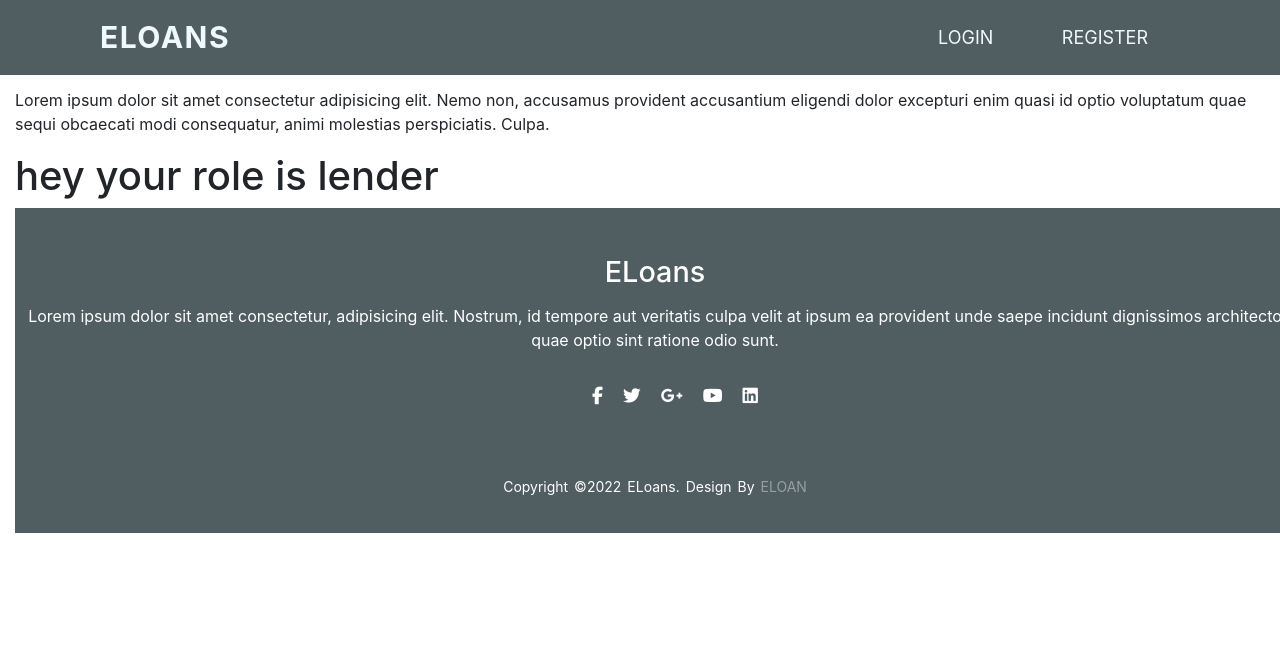
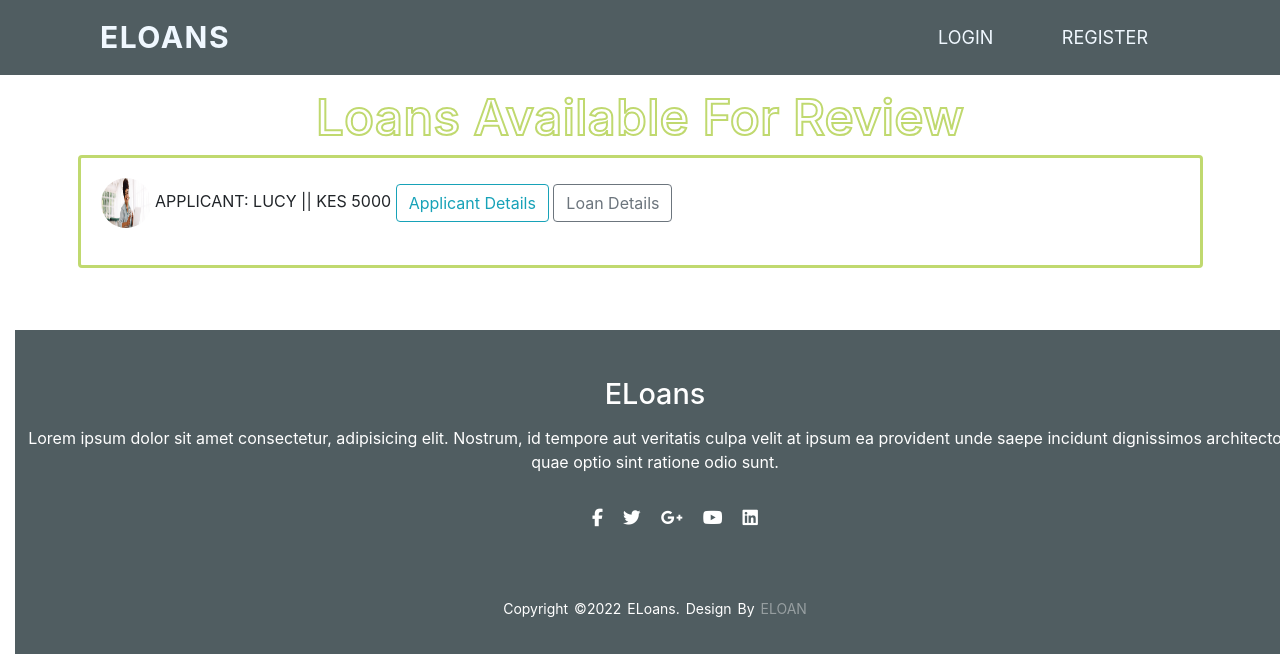
Before and after one commit to BrianMwevi/eLoan, a Django app: page /lender in a window 1280 px wide. Shown: the top 654 px of the page. Run offline with Django 4.2, Linux system fonts and the light colour scheme; some libraries are stand-ins or nearby versions.

Commit message:
lenders page updated

```diff
--- /dev/null
+++ b/loan/static/css/lender.css
@@ -0,0 +1,15 @@
+.lender{
+    padding: 5%;
+}
+
+ h1{
+    font-size:50px;
+    color:white;
+    background: transparent;
+    -webkit-text-stroke: 2px #c0d96f;
+    text-align: center;
+}
+
+.mycard{
+  border:3px solid #c0d96f;
+}
--- a/loan/templates/main/home.html
+++ b/loan/templates/main/home.html
@@ -5,7 +5,7 @@
 
 <div class="home">
   <div class="image">
-<p>Eloans Is Your Financial Partner <br> Get A Loan <br> Anytime! Anywhere!</p>
+<p>Eloans Is Your Financial Partner <br><span class="large">Get A Loan</span>  <br> Anytime! Anywhere!</p>
 <div class="btn btn-primary" id="getbtn">Get Started</div>
   </div>
 
@@ -71,7 +71,9 @@
               >$ 0.99<span class="small"> /mo</span></span
             >
             <span class="year">On first year</span>
+            <a href="{% url 'lenderpage'%}">
             <button class="btn btn-success mt-2">Get Started</button>
+            </a>
           </div>
         </div>
       </div>
--- a/loan/templates/main/lender.html
+++ b/loan/templates/main/lender.html
@@ -1,19 +1,63 @@
 {% extends 'main/base.html' %} {%load static%} {% block styles %}
-<link rel="stylesheet" href="{% static 'css/register.css' %}" />
+<link rel="stylesheet" href="{% static 'css/lender.css' %}" />
 
 {% endblock %} {% block content%}
+<div class="lender">
+<h1>Loans Available For Review</h1>
 
+
+
+<div class="lendercards">
+
+
+<!-- applicant cards -->
+
+<div class="card mycard">
+  <div class="card-body">
+    <p>
+      <img src="{%static 'images/about.png'%}" alt="image" height="50px" width="50px" style="border-radius: 250rem;"> APPLICANT: LUCY || KES 5000
+  <a class="btn btn-outline-info" data-toggle="collapse" href="#multiCollapseExample1" role="button" aria-expanded="false" aria-controls="multiCollapseExample1">Applicant Details</a>
+  <button class="btn btn-outline-secondary" type="button" data-toggle="collapse" data-target="#multiCollapseExample2" aria-expanded="false" aria-controls="multiCollapseExample2">Loan Details</button>
+
+</p>
+<div class="row">
+  <div class="col">
+    <div class="collapse multi-collapse" id="multiCollapseExample1">
+      <div class="card card-body">
+    applicant details: <br>
+  name:lucy <br>
+  contact: 5000 <br>
+  account:76890 <br>
+      </div>
+    </div>
+  </div>
+  <div class="col">
+    <div class="collapse multi-collapse" id="multiCollapseExample2">
+      <div class="card card-body">
 <p>
-  Lorem ipsum dolor sit amet consectetur adipisicing elit. Suscipit quasi iure
-  hic reprehenderit quo pariatur itaque ab aut fugit. Esse quam ratione quidem
-  eum. Quos officiis veniam est accusamus ratione.
+
+  requested loan:KES 54678 <br>
+  status: pending <br>
+  payment period: 2 months<br>
+  date:5/5/2022
 </p>
+        <p>
+  <button type="button" class="btn btn-outline-secondary btn-sm">Approve</button>
+    <button type="button" class="btn btn-outline-danger btn-sm">Decline</button>
 
-<p>
-  Lorem ipsum dolor sit amet consectetur adipisicing elit. Nemo non, accusamus
-  provident accusantium eligendi dolor excepturi enim quasi id optio voluptatum
-  quae sequi obcaecati modi consequatur, animi molestias perspiciatis. Culpa.
 </p>
-<h1>hey {{request.user.username}} your role is lender</h1>
+      </p>
+      </div>
+    </div>
+  </div>
+</div>
 
+</div>
+
+  </div>
+</div>
+
+<!-- card ends -->
+
+</div>
 {%endblock%}
--- a/loan/templates/main/navbar.html
+++ b/loan/templates/main/navbar.html
@@ -24,7 +24,6 @@
         <li><a href="{% url 'about' %}">about</a></li>
         <li><a href="{% url 'faqs' %}">FAQS</a></li>
         <li><a href="{%url 'logout'%}">logout</a></li>
-        <li><a href="{%url 'profile' user.id%}">profile</a></li>
 
         {%else%}
         <li><a href="{% url 'login'%}">login</a></li>
--- a/loan/urls.py
+++ b/loan/urls.py
@@ -10,8 +10,6 @@ urlpatterns =[
     path('faqs', views.faqs, name="faqs"),
 
     path('lender', views.lenderpage, name="lenderpage"),
-    path('profile/<str:pk>', views.profile, name="profile"),
-    # path('update_profile/<user_id>', views.update_profile, name="update_profile"),
 
 
 ]+ static(settings.MEDIA_URL, document_root = settings.MEDIA_ROOT)
```
Also changed, not shown: loan/static/css/home.css (+7 -0 lines).
